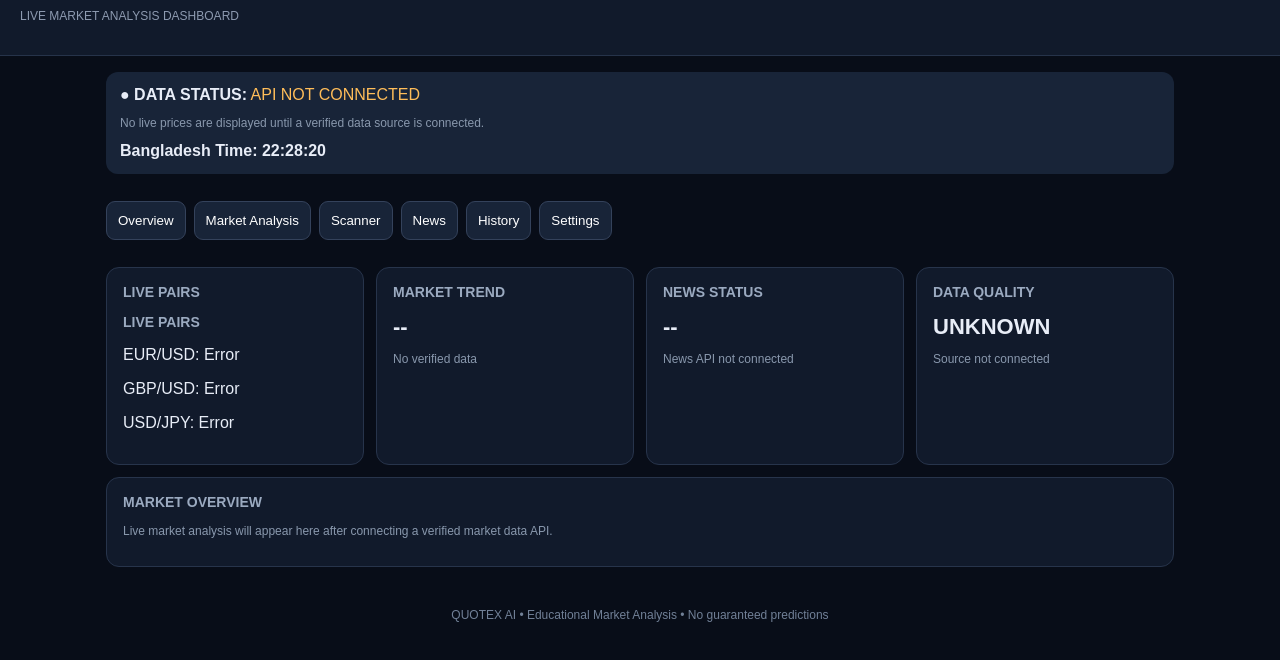
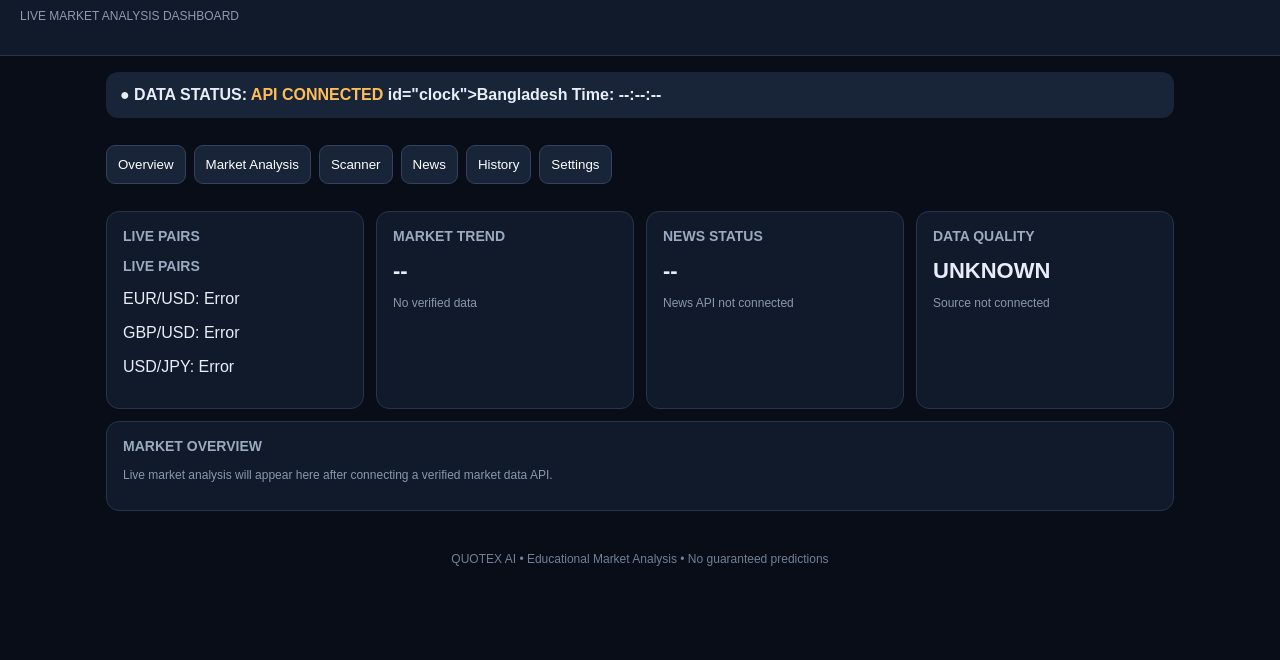
Before and after one commit to proandnoobgamer32-dev/market-dashboard, a plain HTML site: page index.html in a window 1280 px wide. Shown: the part 52-712 px from the top of the page. Drawn offline with Linux system fonts and the light colour scheme; no server answers.

Commit message:
Update index.html

```diff
--- a/index.html
+++ b/index.html
@@ -35,10 +35,7 @@ footer{text-align:center;color:#718097;padding:25px;font-size:12px}
 </header>
 <main>
 <div class="status">
-<strong>● DATA STATUS:</strong>
-<span class="dot"> API NOT CONNECTED</span>
-<p class="muted">No live prices are displayed until a verified data source is connected.</p>
-<strong id="clock">Bangladesh Time: --:--:--</strong>
+<strong>● DATA STATUS:<span class="dot" id="api-status"> API CONNECTED</span> id="clock">Bangladesh Time: --:--:--</strong>
 </div>
 
 <nav>
```
